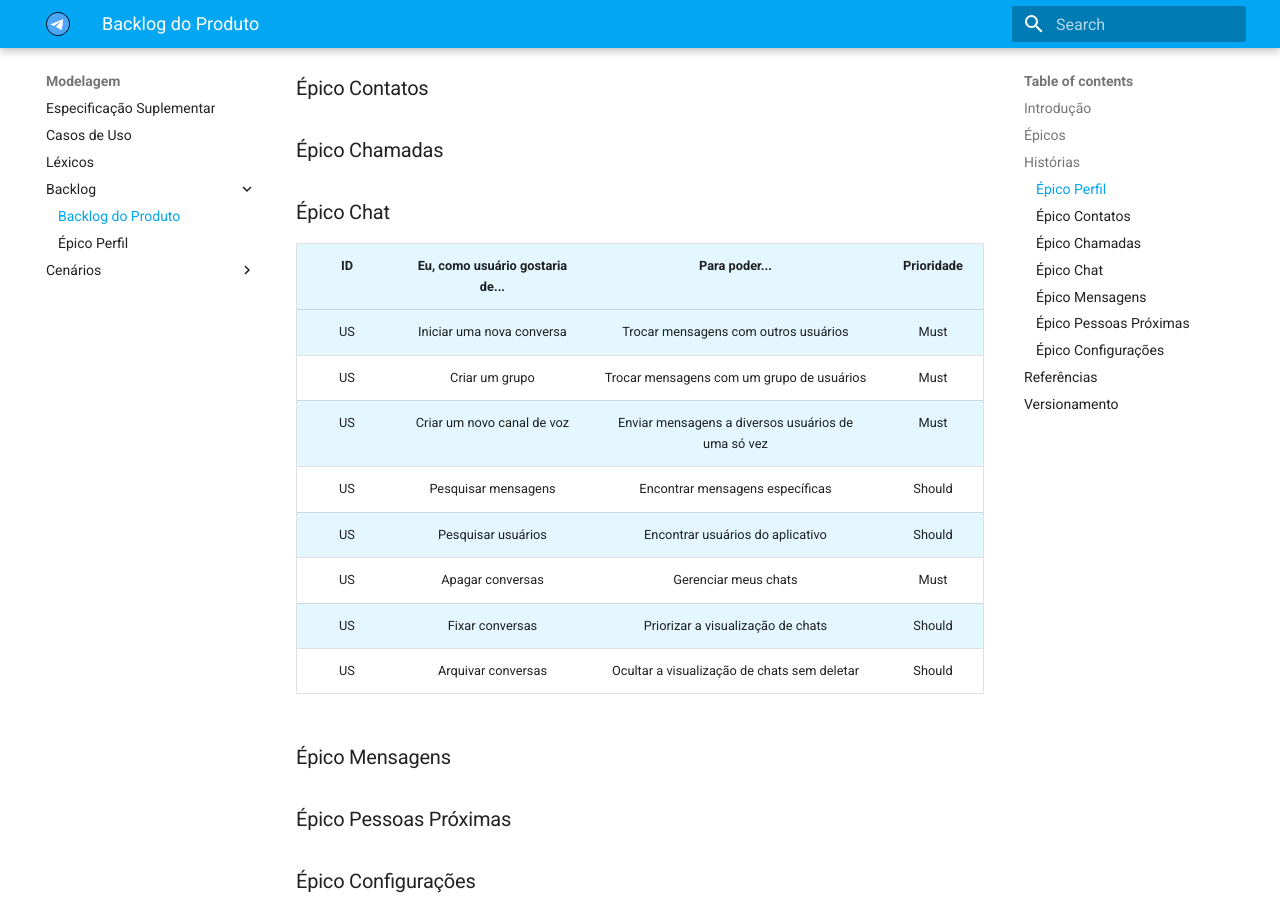
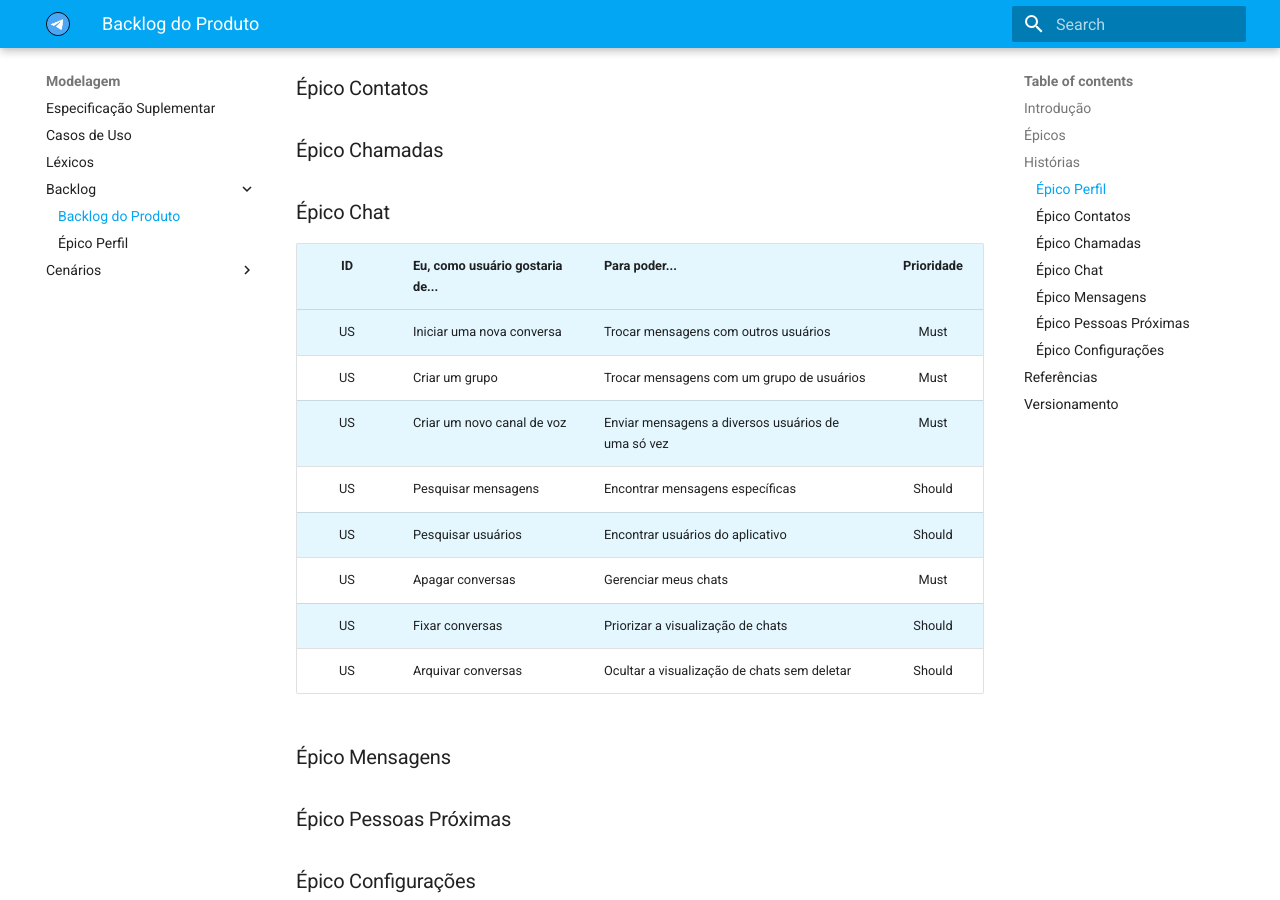
Before and after one commit to Requisitos-de-Software/2020.2-Telegram, an MkDocs documentation site: the page built from docs/modelagem/backlog/backlog_do_produto.md, in a window 1280 px wide and 900 px high, scrolled down 784 px. Built offline with MkDocs 1.6.1 and Material for MkDocs 9.7.7, drawn with Linux system fonts in a browser that asks for light colours.

Commit message:
Ajusta formatacao da tabela

```diff
--- a/docs/modelagem/backlog/backlog_do_produto.md
+++ b/docs/modelagem/backlog/backlog_do_produto.md
@@ -26,8 +26,8 @@
 
 
 ### Épico Chat
-|  ID | Eu, como usuário gostaria de...|    Para poder...      | Prioridade |
-| :-: | :----------------------------: | :-------------------: | :--------: |
+|  ID | Eu, como usuário gostaria de...|              Para poder...                  | Prioridade |
+| :-: | :----------------------------- | :------------------------------------------ | :--------: |
 | US  |   Iniciar uma nova conversa    |    Trocar mensagens com outros usuários     |    Must    |
 | US  |        Criar um grupo          |  Trocar mensagens com um grupo de usuários  |    Must    |
 | US  |   Criar um novo canal de voz   | Enviar mensagens a diversos usuários de uma só vez |    Must    |
```
